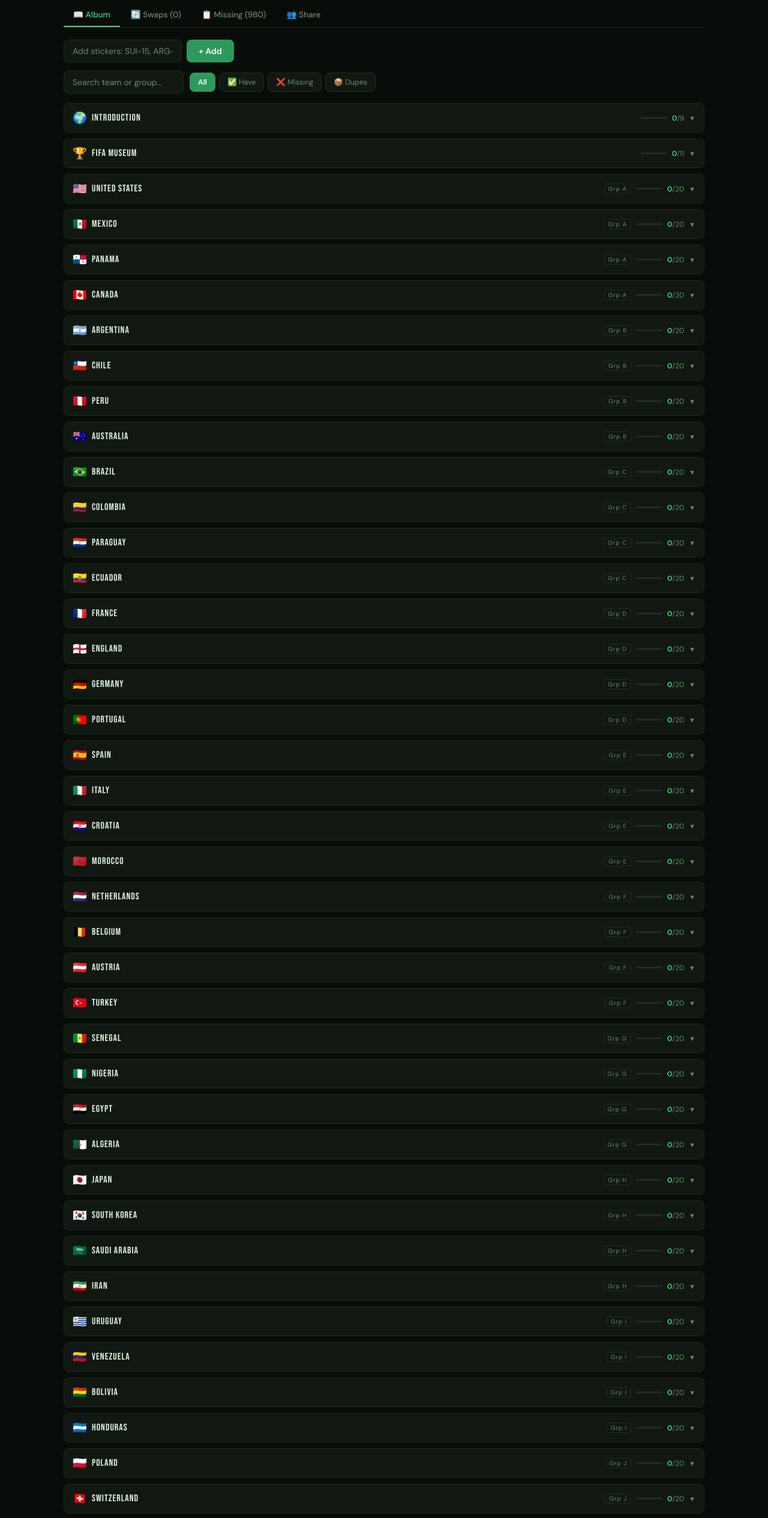
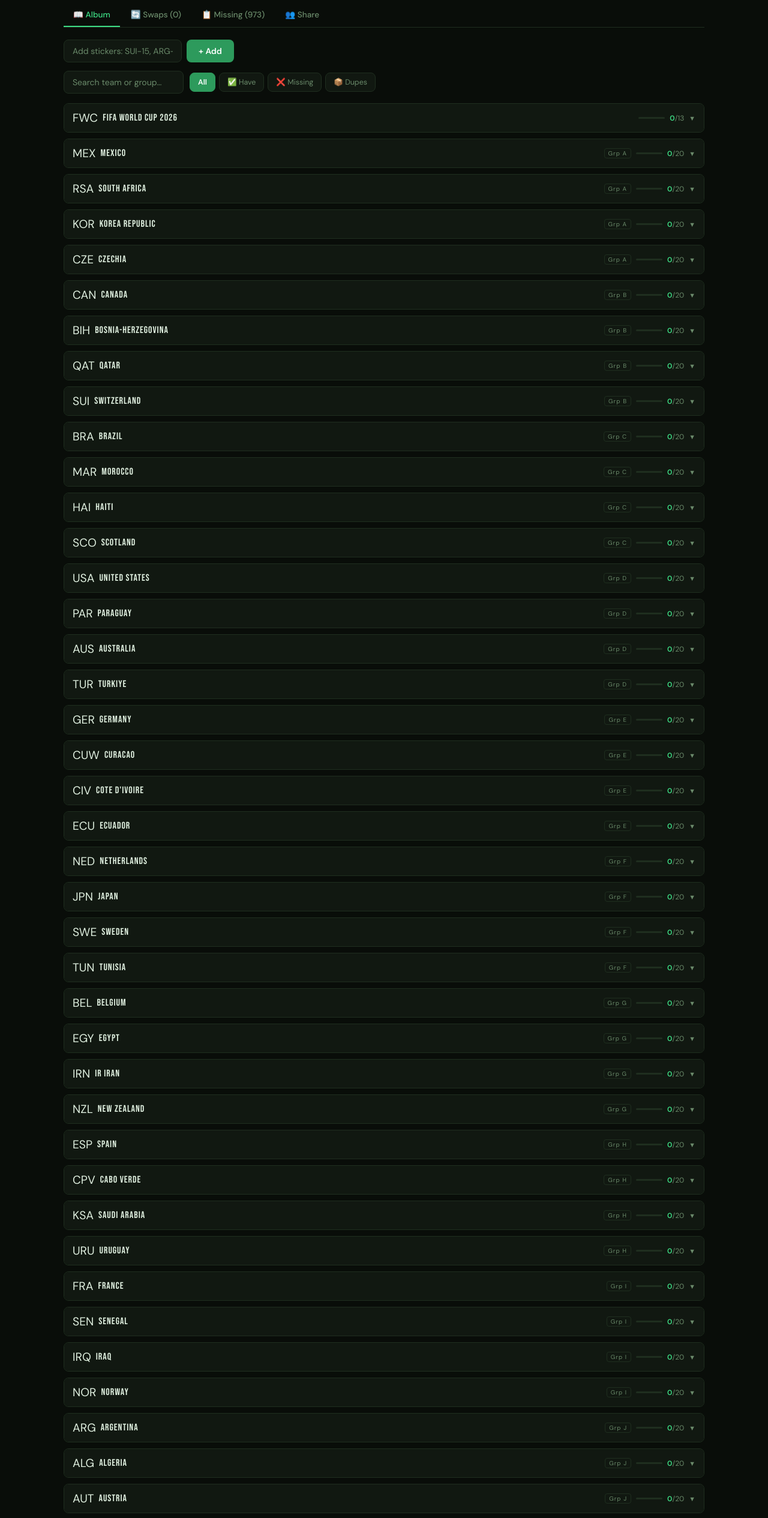
Before and after one commit to kikomatos20/sticker-tracker, a React (Vite) app: page / in a window 1280 px wide. Shown: the part 234-2764 px from the top of the page at 60% size. Built offline with nearby package versions, Linux system fonts and the light colour scheme.

Commit message:
fix teams no emoji

```diff
--- a/src/data.js
+++ b/src/data.js
@@ -1,59 +1,57 @@
 export const TEAMS = [
-  { id:"INT",  name:"Introduction",   flag:"🌍", group:null, count:9  },
-  { id:"MUS",  name:"FIFA Museum",    flag:"🏆", group:null, count:11 },
-  { id:"USA",  name:"United States",  flag:"🇺🇸", group:"A",  count:20 },
-  { id:"MEX",  name:"Mexico",         flag:"🇲🇽", group:"A",  count:20 },
-  { id:"PAN",  name:"Panama",         flag:"🇵🇦", group:"A",  count:20 },
-  { id:"CAN",  name:"Canada",         flag:"🇨🇦", group:"A",  count:20 },
-  { id:"ARG",  name:"Argentina",      flag:"🇦🇷", group:"B",  count:20 },
-  { id:"CHI",  name:"Chile",          flag:"🇨🇱", group:"B",  count:20 },
-  { id:"PER",  name:"Peru",           flag:"🇵🇪", group:"B",  count:20 },
-  { id:"AUS",  name:"Australia",      flag:"🇦🇺", group:"B",  count:20 },
-  { id:"BRA",  name:"Brazil",         flag:"🇧🇷", group:"C",  count:20 },
-  { id:"COL",  name:"Colombia",       flag:"🇨🇴", group:"C",  count:20 },
-  { id:"PAR",  name:"Paraguay",       flag:"🇵🇾", group:"C",  count:20 },
-  { id:"ECU",  name:"Ecuador",        flag:"🇪🇨", group:"C",  count:20 },
-  { id:"FRA",  name:"France",         flag:"🇫🇷", group:"D",  count:20 },
-  { id:"ENG",  name:"England",        flag:"🏴󠁧󠁢󠁥󠁮󠁧󠁿", group:"D",  count:20 },
-  { id:"GER",  name:"Germany",        flag:"🇩🇪", group:"D",  count:20 },
-  { id:"POR",  name:"Portugal",       flag:"🇵🇹", group:"D",  count:20 },
-  { id:"ESP",  name:"Spain",          flag:"🇪🇸", group:"E",  count:20 },
-  { id:"ITA",  name:"Italy",          flag:"🇮🇹", group:"E",  count:20 },
-  { id:"CRO",  name:"Croatia",        flag:"🇭🇷", group:"E",  count:20 },
-  { id:"MAR",  name:"Morocco",        flag:"🇲🇦", group:"E",  count:20 },
-  { id:"NED",  name:"Netherlands",    flag:"🇳🇱", group:"F",  count:20 },
-  { id:"BEL",  name:"Belgium",        flag:"🇧🇪", group:"F",  count:20 },
-  { id:"AUT",  name:"Austria",        flag:"🇦🇹", group:"F",  count:20 },
-  { id:"TUR",  name:"Turkey",         flag:"🇹🇷", group:"F",  count:20 },
-  { id:"SEN",  name:"Senegal",        flag:"🇸🇳", group:"G",  count:20 },
-  { id:"NGR",  name:"Nigeria",        flag:"🇳🇬", group:"G",  count:20 },
-  { id:"EGY",  name:"Egypt",          flag:"🇪🇬", group:"G",  count:20 },
-  { id:"ALG",  name:"Algeria",        flag:"🇩🇿", group:"G",  count:20 },
-  { id:"JPN",  name:"Japan",          flag:"🇯🇵", group:"H",  count:20 },
-  { id:"KOR",  name:"South Korea",    flag:"🇰🇷", group:"H",  count:20 },
-  { id:"SAU",  name:"Saudi Arabia",   flag:"🇸🇦", group:"H",  count:20 },
-  { id:"IRN",  name:"Iran",           flag:"🇮🇷", group:"H",  count:20 },
-  { id:"URU",  name:"Uruguay",        flag:"🇺🇾", group:"I",  count:20 },
-  { id:"VEN",  name:"Venezuela",      flag:"🇻🇪", group:"I",  count:20 },
-  { id:"BOL",  name:"Bolivia",        flag:"🇧🇴", group:"I",  count:20 },
-  { id:"HON",  name:"Honduras",       flag:"🇭🇳", group:"I",  count:20 },
-  { id:"POL",  name:"Poland",         flag:"🇵🇱", group:"J",  count:20 },
-  { id:"SUI",  name:"Switzerland",    flag:"🇨🇭", group:"J",  count:20 },
-  { id:"CZE",  name:"Czech Republic", flag:"🇨🇿", group:"J",  count:20 },
-  { id:"SRB",  name:"Serbia",         flag:"🇷🇸", group:"J",  count:20 },
-  { id:"WAL",  name:"Wales",          flag:"🏴󠁧󠁢󠁷󠁬󠁳󠁿", group:"K",  count:20 },
-  { id:"SCO",  name:"Scotland",       flag:"🏴󠁧󠁢󠁳󠁣󠁴󠁿", group:"K",  count:20 },
-  { id:"ALB",  name:"Albania",        flag:"🇦🇱", group:"K",  count:20 },
-  { id:"SVK",  name:"Slovakia",       flag:"🇸🇰", group:"K",  count:20 },
-  { id:"CMR",  name:"Cameroon",       flag:"🇨🇲", group:"L",  count:20 },
-  { id:"CIV",  name:"Ivory Coast",    flag:"🇨🇮", group:"L",  count:20 },
-  { id:"GHA",  name:"Ghana",          flag:"🇬🇭", group:"L",  count:20 },
-  { id:"TUN",  name:"Tunisia",        flag:"🇹🇳", group:"L",  count:20 },
+  { id:"FWC", name:"FIFA World Cup 2026", flag:"FWC", group:null, count:13 },
+  { id:"MEX", name:"Mexico",             flag:"MEX", group:"A", count:20 },
+  { id:"RSA", name:"South Africa",       flag:"RSA", group:"A", count:20 },
+  { id:"KOR", name:"Korea Republic",     flag:"KOR", group:"A", count:20 },
+  { id:"CZE", name:"Czechia",            flag:"CZE", group:"A", count:20 },
+  { id:"CAN", name:"Canada",             flag:"CAN", group:"B", count:20 },
+  { id:"BIH", name:"Bosnia-Herzegovina", flag:"BIH", group:"B", count:20 },
+  { id:"QAT", name:"Qatar",              flag:"QAT", group:"B", count:20 },
+  { id:"SUI", name:"Switzerland",        flag:"SUI", group:"B", count:20 },
+  { id:"BRA", name:"Brazil",             flag:"BRA", group:"C", count:20 },
+  { id:"MAR", name:"Morocco",            flag:"MAR", group:"C", count:20 },
+  { id:"HAI", name:"Haiti",              flag:"HAI", group:"C", count:20 },
+  { id:"SCO", name:"Scotland",           flag:"SCO", group:"C", count:20 },
+  { id:"USA", name:"United States",      flag:"USA", group:"D", count:20 },
+  { id:"PAR", name:"Paraguay",           flag:"PAR", group:"D", count:20 },
+  { id:"AUS", name:"Australia",          flag:"AUS", group:"D", count:20 },
+  { id:"TUR", name:"Turkiye",            flag:"TUR", group:"D", count:20 },
+  { id:"GER", name:"Germany",            flag:"GER", group:"E", count:20 },
+  { id:"CUW", name:"Curacao",            flag:"CUW", group:"E", count:20 },
+  { id:"CIV", name:"Cote d'Ivoire",      flag:"CIV", group:"E", count:20 },
+  { id:"ECU", name:"Ecuador",            flag:"ECU", group:"E", count:20 },
+  { id:"NED", name:"Netherlands",        flag:"NED", group:"F", count:20 },
+  { id:"JPN", name:"Japan",              flag:"JPN", group:"F", count:20 },
+  { id:"SWE", name:"Sweden",             flag:"SWE", group:"F", count:20 },
+  { id:"TUN", name:"Tunisia",            flag:"TUN", group:"F", count:20 },
+  { id:"BEL", name:"Belgium",            flag:"BEL", group:"G", count:20 },
+  { id:"EGY", name:"Egypt",              flag:"EGY", group:"G", count:20 },
+  { id:"IRN", name:"IR Iran",            flag:"IRN", group:"G", count:20 },
+  { id:"NZL", name:"New Zealand",        flag:"NZL", group:"G", count:20 },
+  { id:"ESP", name:"Spain",              flag:"ESP", group:"H", count:20 },
+  { id:"CPV", name:"Cabo Verde",         flag:"CPV", group:"H", count:20 },
+  { id:"KSA", name:"Saudi Arabia",       flag:"KSA", group:"H", count:20 },
+  { id:"URU", name:"Uruguay",            flag:"URU", group:"H", count:20 },
+  { id:"FRA", name:"France",             flag:"FRA", group:"I", count:20 },
+  { id:"SEN", name:"Senegal",            flag:"SEN", group:"I", count:20 },
+  { id:"IRQ", name:"Iraq",               flag:"IRQ", group:"I", count:20 },
+  { id:"NOR", name:"Norway",             flag:"NOR", group:"I", count:20 },
+  { id:"ARG", name:"Argentina",          flag:"ARG", group:"J", count:20 },
+  { id:"ALG", name:"Algeria",            flag:"ALG", group:"J", count:20 },
+  { id:"AUT", name:"Austria",            flag:"AUT", group:"J", count:20 },
+  { id:"JOR", name:"Jordan",             flag:"JOR", group:"J", count:20 },
+  { id:"POR", name:"Portugal",           flag:"POR", group:"K", count:20 },
+  { id:"COD", name:"Congo DR",           flag:"COD", group:"K", count:20 },
+  { id:"UZB", name:"Uzbekistan",         flag:"UZB", group:"K", count:20 },
+  { id:"COL", name:"Colombia",           flag:"COL", group:"K", count:20 },
+  { id:"ENG", name:"England",            flag:"ENG", group:"L", count:20 },
+  { id:"CRO", name:"Croatia",            flag:"CRO", group:"L", count:20 },
+  { id:"GHA", name:"Ghana",              flag:"GHA", group:"L", count:20 },
+  { id:"PAN", name:"Panama",             flag:"PAN", group:"L", count:20 },
 ];
 
 export const TOTAL_STICKERS = TEAMS.reduce((s, t) => s + t.count, 0);
 
-// Parse "ARG-3" → { teamId: "ARG", num: 3 } or null
 export function parseId(raw) {
   const m = raw.trim().toUpperCase().match(/^([A-Z]+)-(\d+)$/);
   if (!m) return null;
```
